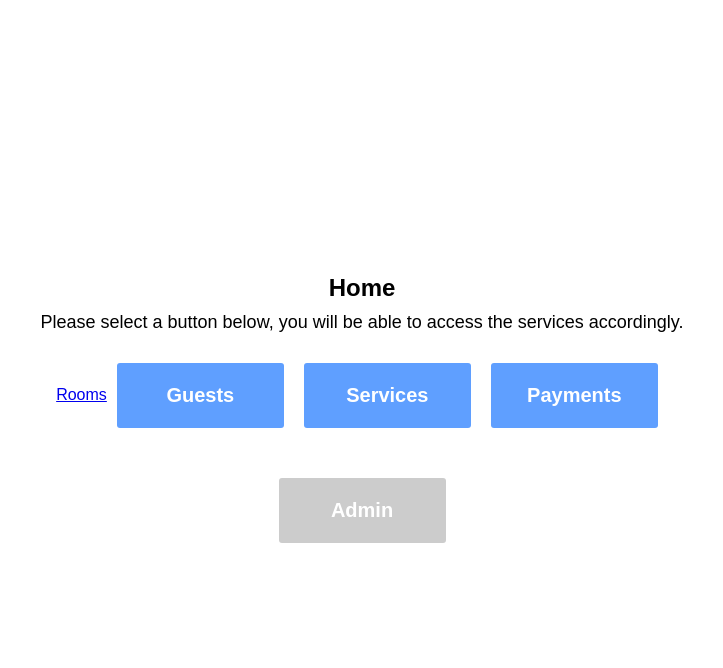
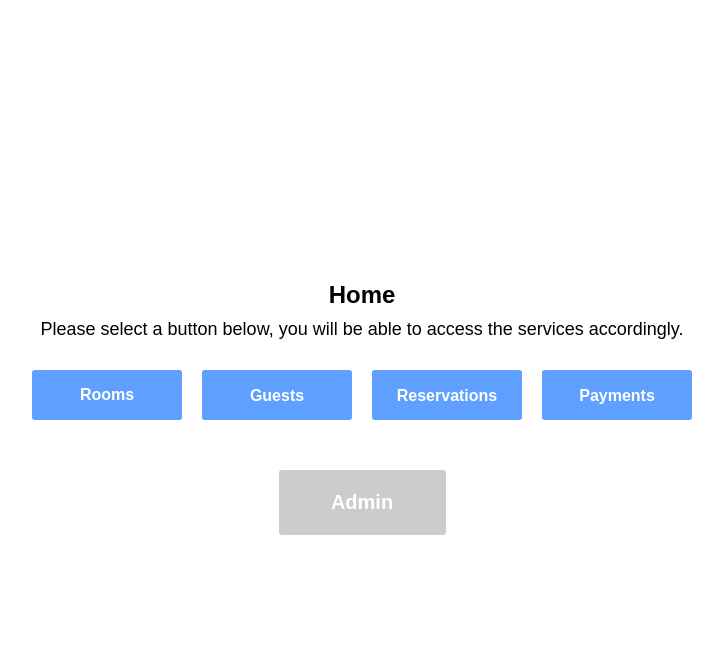
Before and after one commit to DevSTheDeveloper/hotelManagmentProject, a Django app: page /homepage/ in a window 1280 px wide. Shown: the top 668 px of the page, without its empty margins (278-1001 px from the left). Run offline with Django 4.2, Linux system fonts and the light colour scheme.

```diff
--- a/hotel/templates/homepage.html
+++ b/hotel/templates/homepage.html
@@ -60,18 +60,22 @@
           margin: 10px;
         }
         .button {
-            width: 167px;
-            height: 65px;
+            display: inline-block;
+            text-align: center;
+            width: 150px; /* Adjust the width as needed */
+            height: 50px; /* Adjust the height as needed */
+            line-height: 50px; /* Vertically center the text */
             background-color: rgb(95, 159, 255);
             color: white;
             font-weight: bold;
-            font-size: 20px;
+            font-size: 16px; /* Adjust the font size as needed */
+            text-decoration: none; /* Remove underline */
             border: none;
-            padding: 5px 15px;
             border-radius: 3px;
             cursor: pointer;
             margin: 10px;
         }
+
 
         .admin-button-false {
             width: 167px;
@@ -85,6 +89,9 @@
             border-radius: 3px;
             cursor: not-allowed;
             margin: 20px;
+
+
+
         }
     </style>
 </head>
@@ -93,9 +100,9 @@
         <div id="top-text">Home</div>
         <div id="sub-text">Please select a button below, you will be able to access the services accordingly.</div>
         <div class="button-container">
-            <a href="{% url 'rooms' %}">Rooms</a>
+            <a href="{% url 'rooms' %}" class="button">Rooms</a>
             <button class="button">Guests</button>
-            <button class="button">Services</button>
+            <button class="button">Reservations</button>
             <button class="button">Payments</button>
         </div>
 
```
Also changed, not shown: db.sqlite3, 1 other file.
